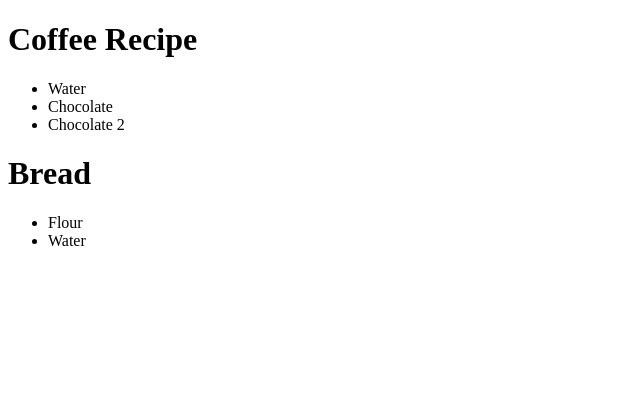
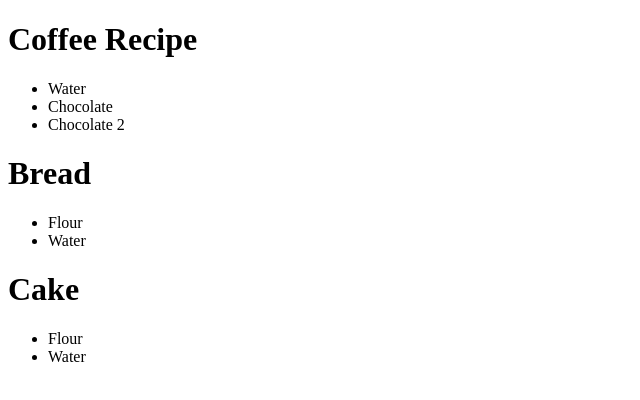
Before and after one commit to sitiom/git-workshop-2024, a plain HTML site: page index.html in a window 1280 px wide. Shown: the whole page, without its empty margins (0-640 px from the left). Drawn offline with Linux system fonts and the light colour scheme.

Commit message:
Add cake

```diff
--- a/index.html
+++ b/index.html
@@ -17,5 +17,10 @@
       <li>Flour</li>
       <li>Water</li>
     </ul>
+    <h1>Cake</h1>
+    <ul>
+      <li>Flour</li>
+      <li>Water</li>
+    </ul>
   </body>
 </html>
```
